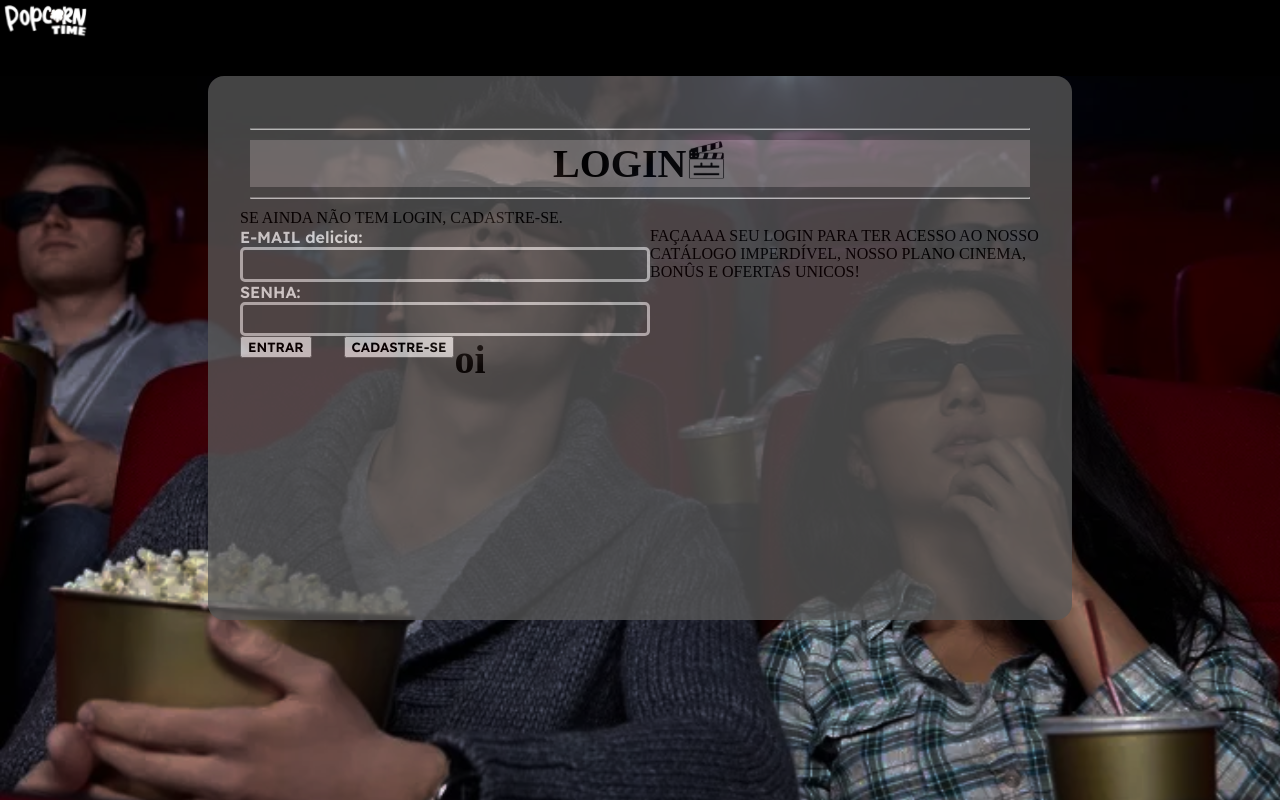
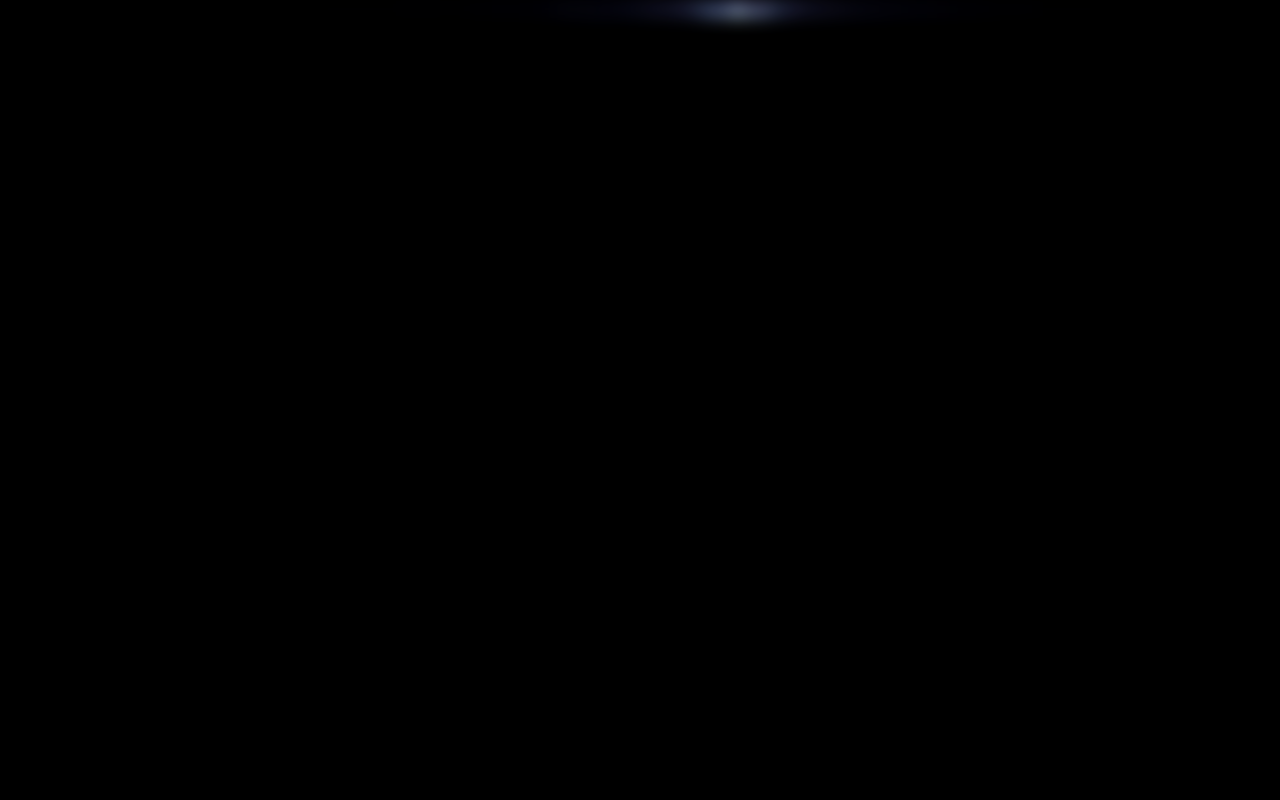
Before and after one commit to manuellashinee/ThunderDevs, a React (Create React App) app in the folder site/: page /cadastrarfilme in a window 1280 px wide. Built offline with nearby package versions, Linux system fonts and the light colour scheme.

Commit message:
teresa liberou eu comentar o absurdo que quiser :DD

```diff
--- a/site/src/App.js
+++ b/site/src/App.js
@@ -25,7 +25,7 @@ function App() {
 
        <div className='harry'>
         <div className='squad1'>
-          <div> <p className='titulo-1'>E-MAIL delicia:</p></div>
+          <div> <p className='titulo-1'>E-MAIL:</p></div>
           <div><input className='can'/></div>
         </div>
         <div className='squad2'>
@@ -33,7 +33,7 @@ function App() {
           <div><input className='can'/></div>
         </div>
         </div>
-        <div className='descricao'><p>FAÇAAAA SEU LOGIN PARA TER ACESSO AO NOSSO CATÁLOGO IMPERDÍVEL, NOSSO PLANO CINEMA, BONÛS E OFERTAS UNICOS!</p></div>
+        <div className='descricao'><p>FAÇA SEU LOGIN PARA TER ACESSO AO NOSSO CATÁLOGO IMPERDÍVEL, NOSSO PLANO CINEMA, BONÛS E OFERTAS UNICOS!</p></div>
        </div>
 
        <div className='botoes'>
@@ -41,7 +41,6 @@ function App() {
         <div className='b1'><button>ENTRAR</button></div>
 
         <div className='b2'><button>CADASTRE-SE</button></div>
-        <h1>oi</h1>
        </div>
 
 
--- a/site/src/index.js
+++ b/site/src/index.js
@@ -1,13 +1,11 @@
 import React from 'react';
 import ReactDOM from 'react-dom/client';
 import './index.scss';
-import App from './App';
-
-
+import Rotas from './routes';
 
 const root = ReactDOM.createRoot(document.getElementById('root'));
 root.render(
   <React.StrictMode>
-    <App/>
+    <Rotas/>
   </React.StrictMode>
 );
--- /dev/null
+++ b/site/src/pages/cadastrarf/index.js
@@ -0,0 +1,10 @@
+import './index.scss'
+import '../../common/common.scss'
+
+export default function Cadastrar(){
+    return (
+        <section className='cadastrar-page'>
+            oiiiijhjkhj
+        </section>
+    );
+}
--- /dev/null
+++ b/site/src/pages/cadastrarf/index.scss
@@ -0,0 +1,16 @@
+*{
+    margin: 0px;
+    box-sizing: border-box;
+}
+
+body{
+    background-color: black;
+    opacity: 89%;
+}
+
+.cadastrar-page {
+    background-image: url('../../../public/images/cinemaa.svg');
+    background-size: cover;
+    filter: blur(8px);
+    -webkit-filter: blur(8px);
+}
--- /dev/null
+++ b/site/src/routes.js
@@ -0,0 +1,17 @@
+import React from 'react';
+import ReactDOM from 'react-dom/client';
+import './index.scss';
+import App from './App';
+import { BrowserRouter, Route, Routes } from 'react-router-dom'
+import Cadastrar from './pages/cadastrarf';
+
+export default function Rotas (){
+    return(
+    <BrowserRouter>
+    <Routes>
+        <Route path='/login' element={<App/>}/>
+        <Route path='/cadastrarfilme' element={<Cadastrar/>}/>
+    </Routes>
+    </BrowserRouter>
+    );
+}
```
